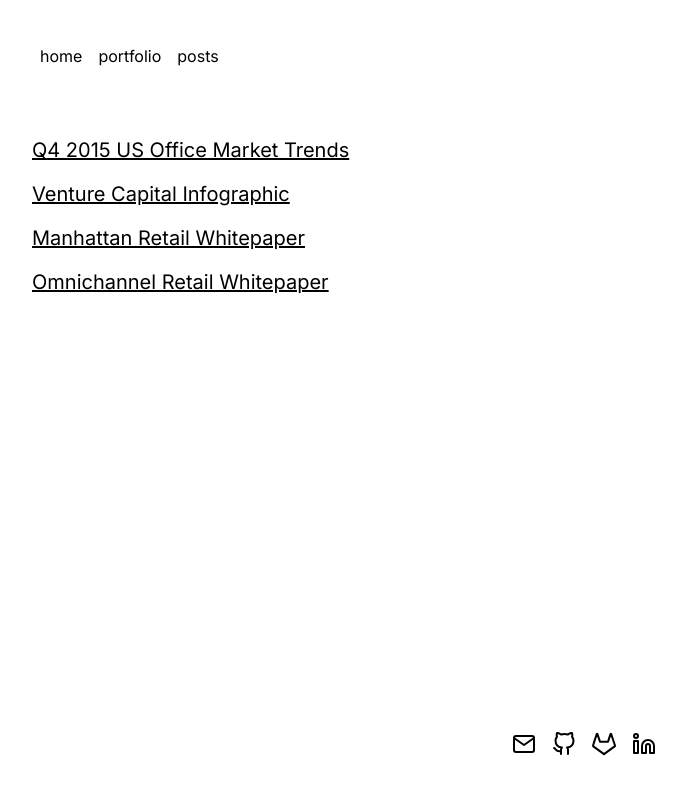
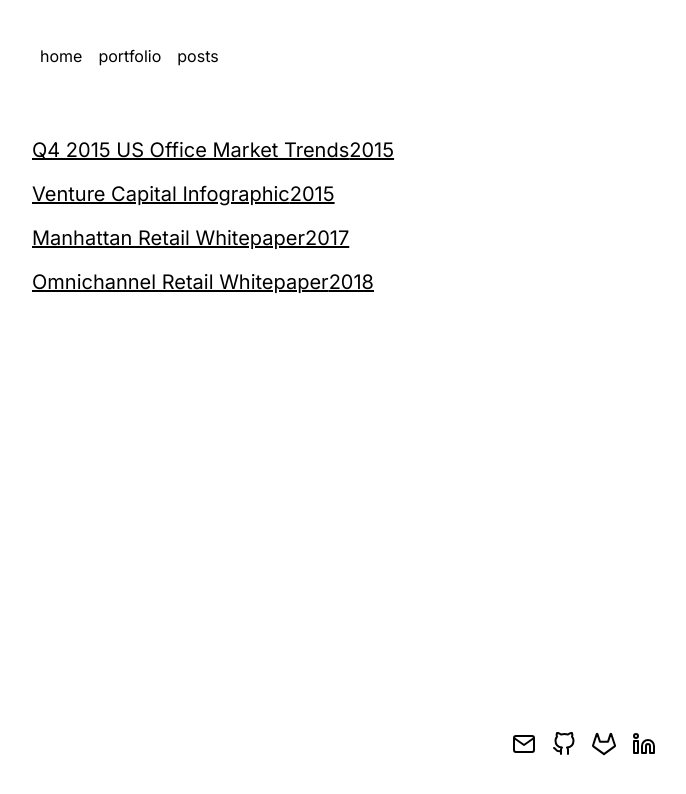
Before and after one commit to jrachelr/portfolio, a Next.js app: page /portfolio in a window 1280 px wide. Shown: the top 794 px of the page, without its empty margins (272-958 px from the left). Built offline with nearby package versions, Linux system fonts and the light colour scheme.

Commit message:
data on page

```diff
--- a/app/portfolio/[sampleId]/page.tsx
+++ b/app/portfolio/[sampleId]/page.tsx
@@ -1,37 +1,16 @@
-import { workSamples } from "@/lib/workSamples";
-import Link from "next/link";
-import { notFound } from "next/navigation";
+import samples from "../../../public/data/work-samples.json";
 
-export function generateStaticParams() {
-  const samples = workSamples;
+type Params = {
+  params: { sampleId: number };
+};
 
-  return samples.map((sample) => ({
-    sampleID: sample.id,
-    title: sample.title,
-    company: sample.company,
-    type: sample.type,
-    year: sample.year,
-    url: sample.url,
-  }));
+export default function Page({ params: { sampleId } }: Params) {
+  const numID = Number(sampleId);
+  const data = samples.find((sample) => sample.id === numID);
+  // sampleID is a num
+  console.log(data);
+  console.log(sampleId);
+  console.log(samples);
+
+  return <section>{}</section>;
 }
-
-export default async function Page({
-  params,
-}: {
-  params: { sampleID: string };
-}) {
-  const sampleID = params;
-  if (!sampleID) notFound();
-
-  const samples = workSamples;
-
-  return (
-    <div className="p-6 prose prose-l prose-slate dark:prose-invert mx-auto">
-      <h2 className="text-2xl">{samples.title}</h2>
-      <section></section>
-      <p className="prose prose-sm prose-slate dark:prose-invert mx-auto">
-        <Link href="/portfolio">← Back to all</Link>
-      </p>
-    </div>
-  );
-}
--- a/components/PortfolioCard.tsx
+++ b/components/PortfolioCard.tsx
@@ -1,20 +1,22 @@
-import { WorkSample } from "@/lib/workSamples";
 import Link from "next/link";
+import samples from "../public/data/work-samples.json";
 
 type Props = {
   sample: WorkSample;
 };
 
 export default function PortfolioCard({ sample }: Props) {
-  const { id, title } = sample;
+  const { id, title, year, company, type } = sample;
 
   return (
     <li className="mt-4 text-xl dark:text-white/90">
       <Link
         className="underline hover:text-black/70 dark:hover:text-white"
         href={`/portfolio/${id}`}
+        // sample={sample}
       >
         {title}
+        {year}
       </Link>
     </li>
   );
--- a/components/PortfolioList.tsx
+++ b/components/PortfolioList.tsx
@@ -1,8 +1,7 @@
-import { workSamples } from "@/lib/workSamples";
 import PortfolioCard from "./PortfolioCard";
+import samples from "../public/data/work-samples.json";
 
-export default function PortfolioList() {
-  const samples = workSamples;
+export default async function PortfolioList() {
   return (
     <section className="mt-6 mx-auto max-w-2xl">
       <ul className="w-full">
--- a/lib/workSamples.ts
+++ /dev/null
@@ -1,44 +0,0 @@
-export type WorkSample = {
-  id: string;
-  title: string;
-  year: number;
-  company: string;
-  type: string;
-  url: string;
-};
-
-export const workSamples = [
-  {
-    title: "Q4 2015 US Office Market Trends",
-    year: 2015,
-    company: "JLL",
-    type: "presentation",
-    url: "work-samples/q4-2015-office-market-trends.pdf",
-    id: "q4-2015-office-market-trends",
-  },
-
-  {
-    title: "Venture Capital Infographic",
-    year: 2015,
-    company: "JLL",
-    type: "Infographic",
-    url: "work-samples/2015-VC-infographic.pdf",
-    id: "2015-VC-infographic",
-  },
-  {
-    id: "2017-cbre-retail-whitepaper",
-    title: "Manhattan Retail Whitepaper",
-    year: 2017,
-    company: "CBRE",
-    type: "whitepaper",
-    url: "work-samples/2017-cbre-retail-whitepaper.pdf",
-  },
-  {
-    id: "2018-cbre-retail-viewpoint",
-    title: "Omnichannel Retail Whitepaper",
-    year: 2018,
-    company: "CBRE",
-    type: "whitepaper",
-    url: "public/work-samples/2018-cbre-retail-viewpoint.pdf",
-  },
-];
--- /dev/null
+++ b/public/data/work-samples.json
@@ -0,0 +1,38 @@
+[
+  {
+    "title": "Q4 2015 US Office Market Trends",
+    "year": 2015,
+    "company": "JLL",
+    "type": "presentation",
+    "url": "work-samples/q4-2015-office-market-trends.pdf",
+    "name": "q4-2015-office-market-trends",
+    "id": 1
+  },
+  {
+    "title": "Venture Capital Infographic",
+    "year": 2015,
+    "company": "JLL",
+    "type": "Infographic",
+    "url": "work-samples/2015-VC-infographic.pdf",
+    "name": "2015-VC-infographic",
+    "id": 2
+  },
+  {
+    "name": "2017-cbre-retail-whitepaper",
+    "title": "Manhattan Retail Whitepaper",
+    "year": 2017,
+    "company": "CBRE",
+    "type": "whitepaper",
+    "url": "work-samples/2017-cbre-retail-whitepaper.pdf",
+    "id": 3
+  },
+  {
+    "name": "2018-cbre-retail-viewpoint",
+    "title": "Omnichannel Retail Whitepaper",
+    "year": 2018,
+    "company": "CBRE",
+    "type": "whitepaper",
+    "url": "public/work-samples/2018-cbre-retail-viewpoint.pdf",
+    "id": 4
+  }
+]
```
Also changed, not shown: app/portfolio/[sampleId]/not-found.tsx (+39 -0 lines), lib/getWorkSamples.ts (added, +19 -0 lines), types.d.ts (+12 -0 lines).
